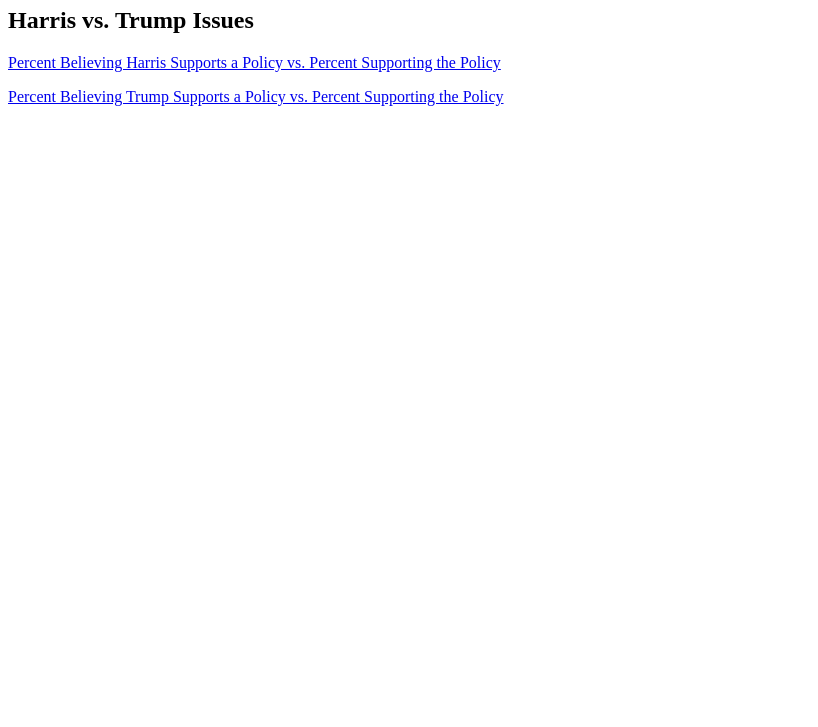
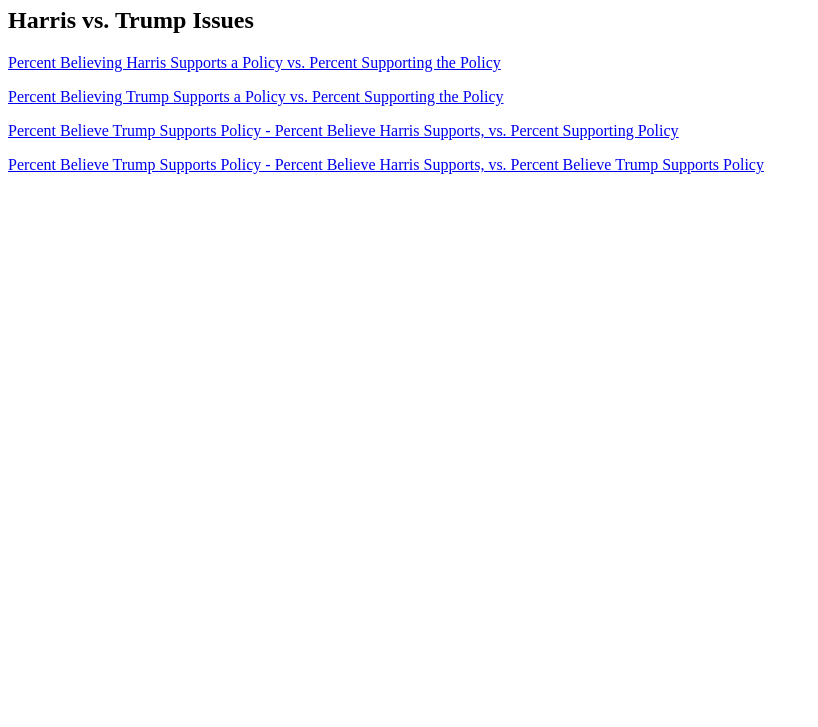
Before and after one commit to ericff/c, a plain HTML site: page index.html in a window 1280 px wide. Shown: the part 73-800 px from the top of the page, without its empty margins (0-818 px from the left). Drawn offline with Linux system fonts and the light colour scheme.

Commit message:
Modifying index to fix links.

```diff
--- a/index.html
+++ b/index.html
@@ -15,5 +15,11 @@
         <a href="https://ericff.github.io/c/harristrumpissues/PercentBelievingTrumpSupportsIt.html">Percent
         Believing Trump Supports a Policy vs. Percent Supporting the Policy</a>
     </p>
+    <p>
+        <a href="https://ericff.github.io/c/harristrumpissues/DiffvsPercentSupportsIt.html">Percent Believe Trump Supports Policy - Percent Believe Harris Supports, vs. Percent Supporting Policy</a>
+    </p>
+    <p>
+        <a href="https://ericff.github.io/c/harristrumpissues/DiffvsPercentBelievingTrumpSupportsIt.html">Percent Believe Trump Supports Policy - Percent Believe Harris Supports, vs. Percent Believe Trump Supports Policy</a>
+    </p>
 </body>
 </html>
```
